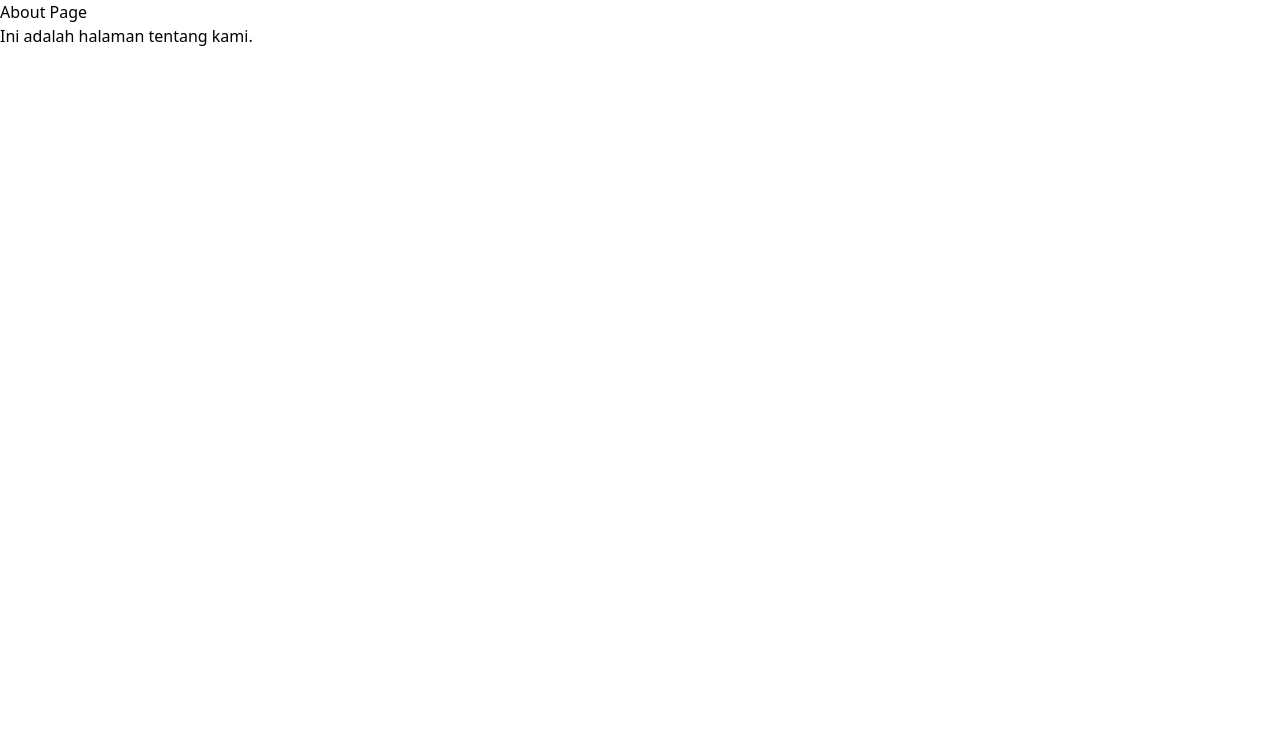
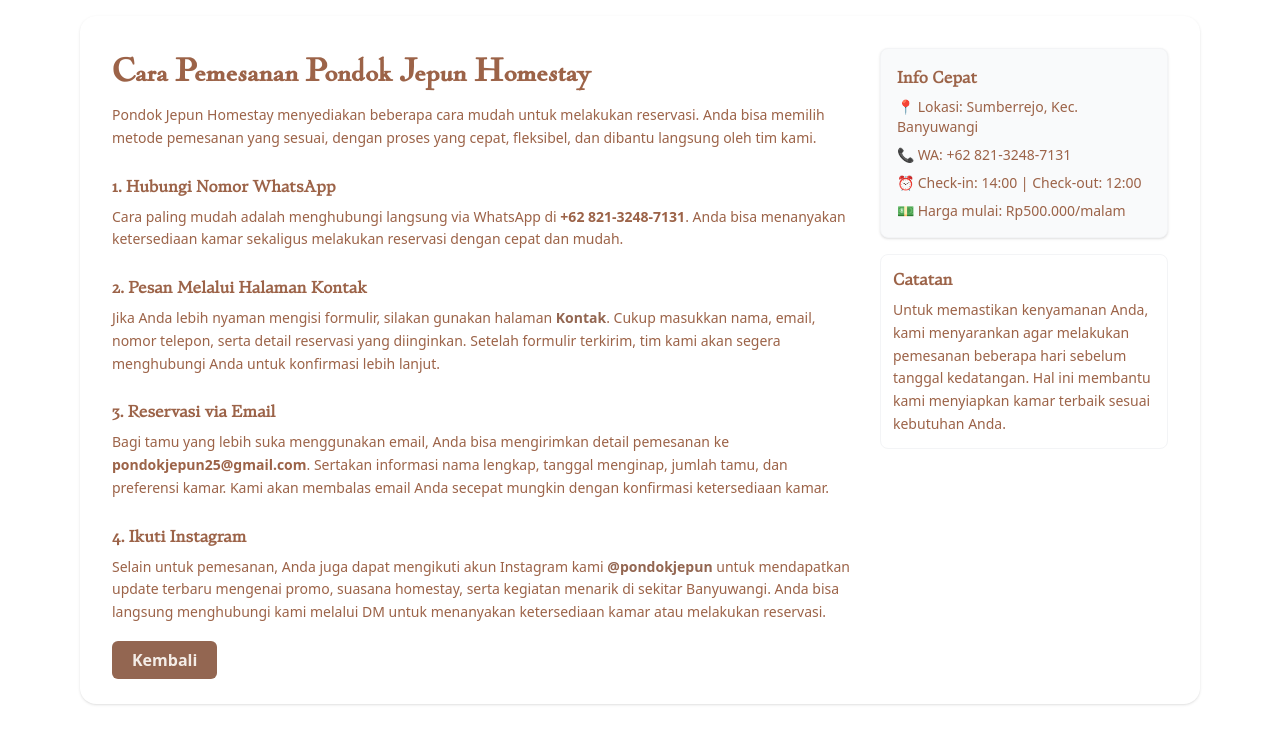
Before and after one commit to homestaypondokjepun/pondokjepun, a Next.js app: page /cara-pemesanan in a window 1280 px wide. Shown: the top 744 px of the page. Built offline with nearby package versions, Linux system fonts and the light colour scheme.

Commit message:
page cara pemesanan

```diff
--- a/src/app/cara-pemesanan/page.js
+++ b/src/app/cara-pemesanan/page.js
@@ -1,3 +1,5 @@
+import Link from "next/link";
+
 export const metadata = {
   title: "Cara Pemesanan",
   description:
@@ -35,11 +37,127 @@ export const metadata = {
   },
 };
 
-export default function Pemesanan() {
+export default function CaraPemesanan() {
   return (
-    <>
-      <h1>About Page</h1>
-      <p>Ini adalah halaman tentang kami.</p>
-    </>
+    <section className="max-w-6xl mx-auto px-4 py-4">
+      <section className="bg-white rounded-2xl shadow p-8">
+        <div className="flex flex-col lg:flex-row gap-6">
+          <div className="flex-1">
+            <h1 className="mb-2 nicolas font-semibold md:text-[32px] text-[32px] text-coklat_tua">
+              Cara Pemesanan Pondok Jepun Homestay
+            </h1>
+            <p className="text-sm text-coklat_tua mb-6 leading-relaxed">
+              Pondok Jepun Homestay menyediakan beberapa cara mudah untuk
+              melakukan reservasi. Anda bisa memilih metode pemesanan yang
+              sesuai, dengan proses yang cepat, fleksibel, dan dibantu langsung
+              oleh tim kami.
+            </p>
+
+            <ol className="space-y-6 text-coklat_tua list-inside">
+              <li>
+                <h3 className="teramo text-coklat_tua font-semibold">
+                  1. Hubungi Nomor WhatsApp
+                </h3>
+                <p className="mt-2 text-sm text-coklat_tua leading-relaxed">
+                  Cara paling mudah adalah menghubungi langsung via WhatsApp di{" "}
+                  <span className="font-semibold">+62 821-3248-7131</span>. Anda
+                  bisa menanyakan ketersediaan kamar sekaligus melakukan
+                  reservasi dengan cepat dan mudah.
+                </p>
+              </li>
+
+              <li>
+                <h3 className="teramo text-coklat_tua font-semibold">
+                  2. Pesan Melalui Halaman Kontak
+                </h3>
+                <p className="mt-2 text-sm text-coklat_tua leading-relaxed">
+                  Jika Anda lebih nyaman mengisi formulir, silakan gunakan
+                  halaman{" "}
+                  <Link
+                    href="/contact"
+                    className="text-coklat font-semibold hover:underline"
+                  >
+                    Kontak
+                  </Link>
+                  . Cukup masukkan nama, email, nomor telepon, serta detail
+                  reservasi yang diinginkan. Setelah formulir terkirim, tim kami
+                  akan segera menghubungi Anda untuk konfirmasi lebih lanjut.
+                </p>
+              </li>
+
+              <li>
+                <h3 className="teramo text-coklat_tua font-semibold">
+                  3. Reservasi via Email
+                </h3>
+                <p className="mt-2 text-sm text-coklat_tua leading-relaxed">
+                  Bagi tamu yang lebih suka menggunakan email, Anda bisa
+                  mengirimkan detail pemesanan ke{" "}
+                  <span className="font-semibold">pondokjepun25@gmail.com</span>
+                  . Sertakan informasi nama lengkap, tanggal menginap, jumlah
+                  tamu, dan preferensi kamar. Kami akan membalas email Anda
+                  secepat mungkin dengan konfirmasi ketersediaan kamar.
+                </p>
+              </li>
+
+              <li>
+                <h3 className="teramo text-coklat_tua font-semibold">
+                  4. Ikuti Instagram
+                </h3>
+                <p className="mt-2 text-sm text-coklat_tua leading-relaxed">
+                  Selain untuk pemesanan, Anda juga dapat mengikuti akun
+                  Instagram kami{" "}
+                  <a
+                    href="https://www.instagram.com/pondok_jepun25"
+                    target="_blank"
+                    className="text-coklat font-semibold hover:underline"
+                  >
+                    @pondokjepun
+                  </a>{" "}
+                  untuk mendapatkan update terbaru mengenai promo, suasana
+                  homestay, serta kegiatan menarik di sekitar Banyuwangi. Anda
+                  bisa langsung menghubungi kami melalui DM untuk menanyakan
+                  ketersediaan kamar atau melakukan reservasi.
+                </p>
+              </li>
+            </ol>
+
+            <section className="mt-6">
+              <Link
+                href={"/"}
+                className="py-2 px-5 text-base bg-coklat rounded-md font-bold text-coklat_muda cursor-pointer hover:bg-coklat_tua"
+              >
+                Kembali
+              </Link>
+            </section>
+          </div>
+
+          <aside className="w-72">
+            <div className="bg-gray-50 border border-gray-100 rounded-lg p-4 shadow-sm">
+              <h4 className="font-semibold mb-2 teramo text-coklat_tua">
+                Info Cepat
+              </h4>
+              <ul className="text-sm text-coklat_tua space-y-2">
+                <li>📍 Lokasi: Sumberrejo, Kec. Banyuwangi</li>
+                <li>📞 WA: +62 821-3248-7131</li>
+                <li>⏰ Check-in: 14:00 | Check-out: 12:00</li>
+                <li>💵 Harga mulai: Rp500.000/malam</li>
+              </ul>
+            </div>
+
+            <div className="mt-4 bg-white border border-gray-100 rounded-lg p-3">
+              <h4 className="font-semibold teramo text-coklat_tua mb-2">
+                Catatan
+              </h4>
+              <p className="text-sm text-coklat_tua leading-relaxed">
+                Untuk memastikan kenyamanan Anda, kami menyarankan agar
+                melakukan pemesanan beberapa hari sebelum tanggal kedatangan.
+                Hal ini membantu kami menyiapkan kamar terbaik sesuai kebutuhan
+                Anda.
+              </p>
+            </div>
+          </aside>
+        </div>
+      </section>
+    </section>
   );
 }
--- a/src/components/navbar.js
+++ b/src/components/navbar.js
@@ -196,6 +196,22 @@ export default function Navbar() {
               </li>
               <li>
                 <Link
+                  href="/cara-pemesanan"
+                  className="block py-2 px-3 text-coklat rounded-sm md:hover:bg-transparent md:border-0 md:hover:text-coklat_tua md:p-0 "
+                >
+                  <p
+                    className={`text-coklat border-b-2  ${
+                      pathname === "/cara-pemesanan"
+                        ? "border-b-coklat"
+                        : "border-b-coklat_muda hover:border-b-coklat"
+                    } `}
+                  >
+                    Cara Pemesanan
+                  </p>
+                </Link>
+              </li>
+              <li>
+                <Link
                   href="/contact"
                   className="block py-2 px-3 text-coklat rounded-sm md:hover:bg-transparent md:border-0 md:hover:text-coklat_tua md:p-0 "
                 >
```
